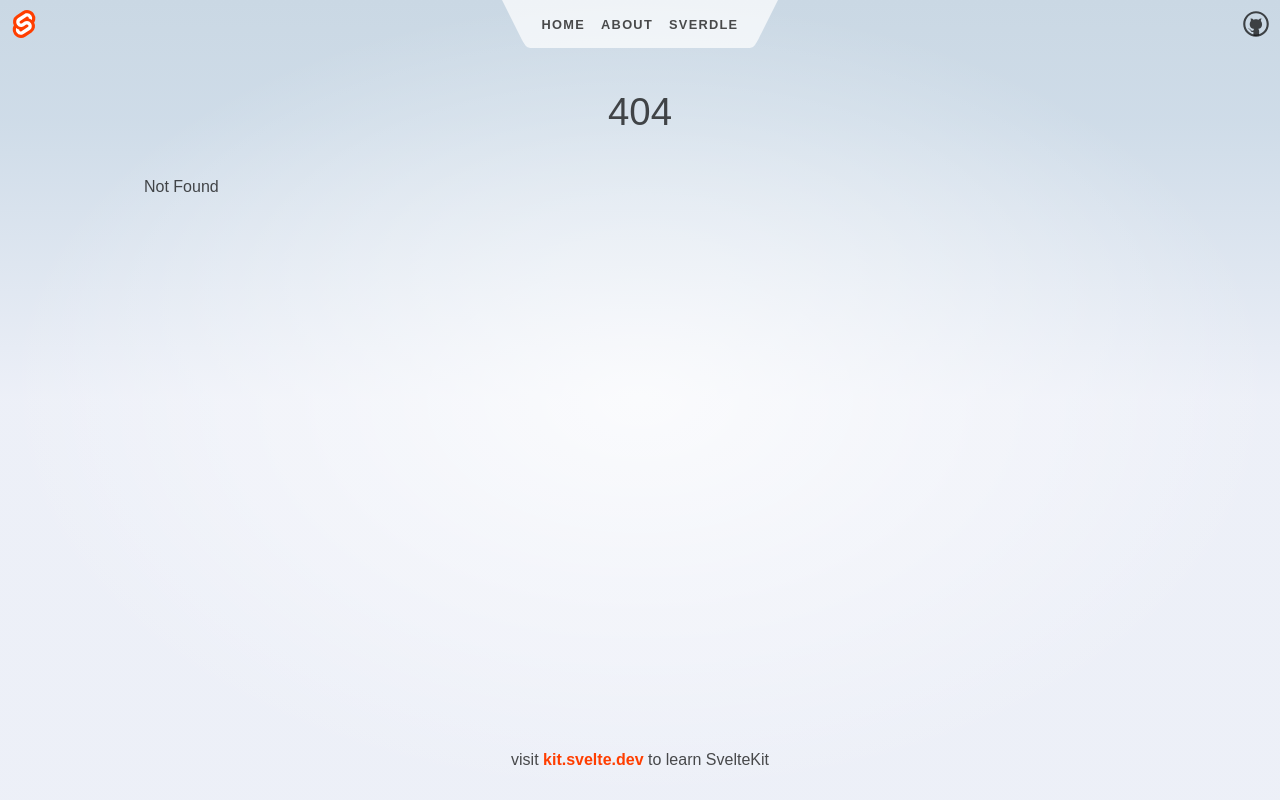
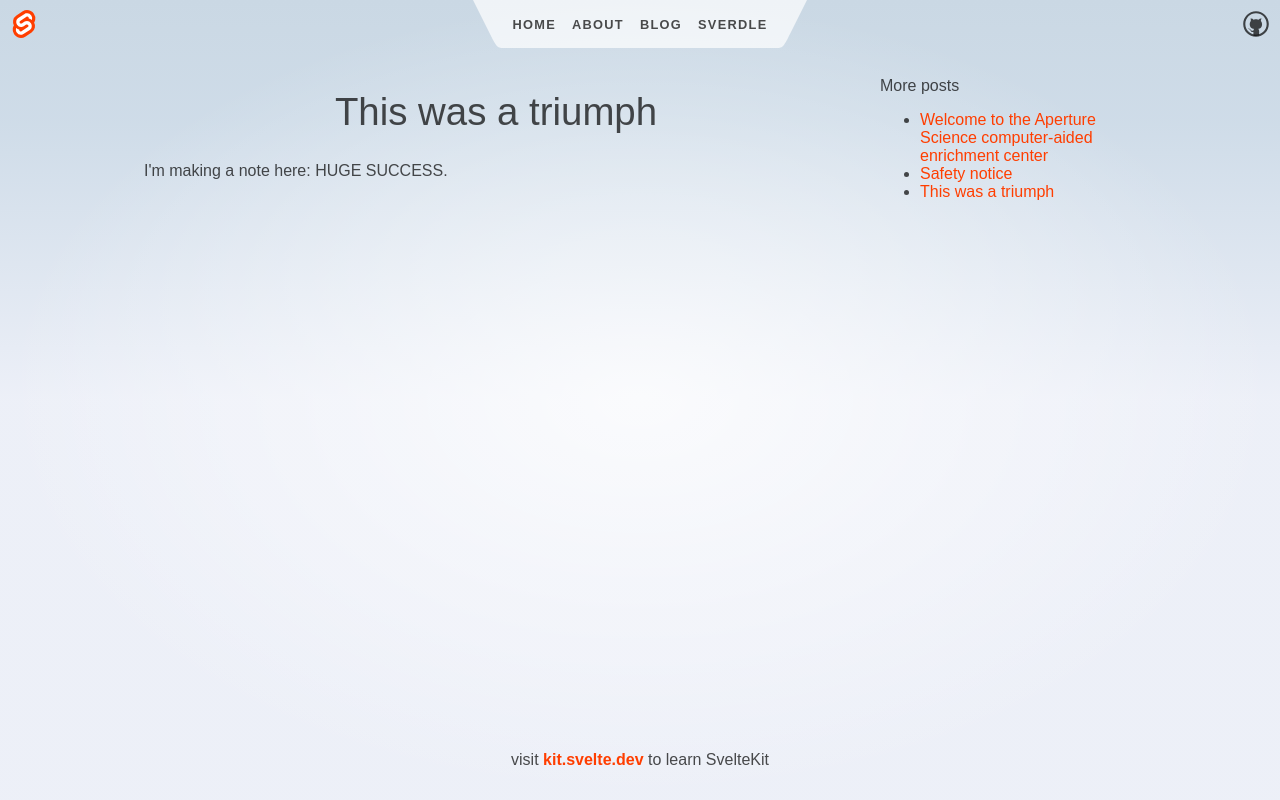
Before and after one commit to jdkfx/jdkfx.com, a SvelteKit app: page /blog/cake in a window 1280 px wide. Before the commit this address had no page. Built offline with nearby package versions, Linux system fonts and the light colour scheme.

Commit message:
:sparkles: ブログ機能の追加

```diff
--- a/src/routes/Header.svelte
+++ b/src/routes/Header.svelte
@@ -21,6 +21,9 @@
 			</li>
 			<li aria-current={$page.url.pathname === '/about' ? 'page' : undefined}>
 				<a href="/about">About</a>
+			</li>
+			<li aria-current={$page.url.pathname === '/blog' ? 'page' : undefined}>
+				<a href="/blog">Blog</a>
 			</li>
 			<li aria-current={$page.url.pathname.startsWith('/sverdle') ? 'page' : undefined}>
 				<a href="/sverdle">Sverdle</a>
--- /dev/null
+++ b/src/routes/blog/+layout.server.js
@@ -0,0 +1,10 @@
+import { posts } from './data.js';
+
+export function load() {
+	return {
+		summaries: posts.map((post) => ({
+			slug: post.slug,
+			title: post.title
+		}))
+	};
+}
--- /dev/null
+++ b/src/routes/blog/[slug]/+layout.svelte
@@ -0,0 +1,30 @@
+<script>
+	export let data;
+</script>
+
+<div class="layout">
+	<main>
+		<slot />
+	</main>
+
+	<aside>
+		<h2>More posts</h2>
+		<ul>
+			{#each data.summaries as { slug, title }}
+				<li>
+					<a href="/blog/{slug}">{title}</a>
+				</li>
+			{/each}
+		</ul>
+	</aside>
+</div>
+
+<style>
+	@media (min-width: 640px) {
+		.layout {
+			display: grid;
+			gap: 2em;
+			grid-template-columns: 1fr 16em;
+		}
+	}
+</style>
--- /dev/null
+++ b/src/routes/blog/[slug]/+page.server.js
@@ -0,0 +1,12 @@
+import { error } from '@sveltejs/kit';
+import { posts } from '../data.js';
+
+export function load({ params }) {
+	const post = posts.find((post) => post.slug === params.slug);
+
+	if (!post) throw error(404);
+
+	return {
+		post
+	};
+}
--- /dev/null
+++ b/src/routes/blog/[slug]/+page.svelte
@@ -0,0 +1,6 @@
+<script>
+	export let data;
+</script>
+
+<h1>{data.post.title}</h1>
+<div>{@html data.post.content}</div>
--- /dev/null
+++ b/src/routes/blog/data.js
@@ -0,0 +1,21 @@
+export const posts = [
+	{
+		slug: 'welcome',
+		title: 'Welcome to the Aperture Science computer-aided enrichment center',
+		content:
+			'<p>We hope your brief detention in the relaxation vault has been a pleasant one.</p><p>Your specimen has been processed and we are now ready to begin the test proper.</p>'
+	},
+
+	{
+		slug: 'safety',
+		title: 'Safety notice',
+		content:
+			'<p>While safety is one of many Enrichment Center Goals, the Aperture Science High Energy Pellet, seen to the left of the chamber, can and has caused permanent disabilities, such as vaporization. Please be careful.</p>'
+	},
+
+	{
+		slug: 'cake',
+		title: 'This was a triumph',
+		content: "<p>I'm making a note here: HUGE SUCCESS.</p>"
+	}
+];
```
Also changed, not shown: src/routes/blog/+page.js (added, +9 -0 lines), src/routes/blog/+page.svelte (added, +18 -0 lines).
